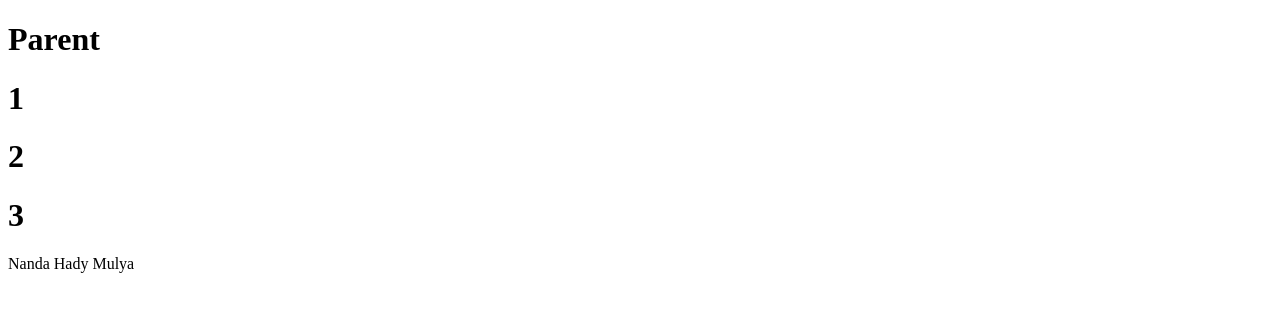
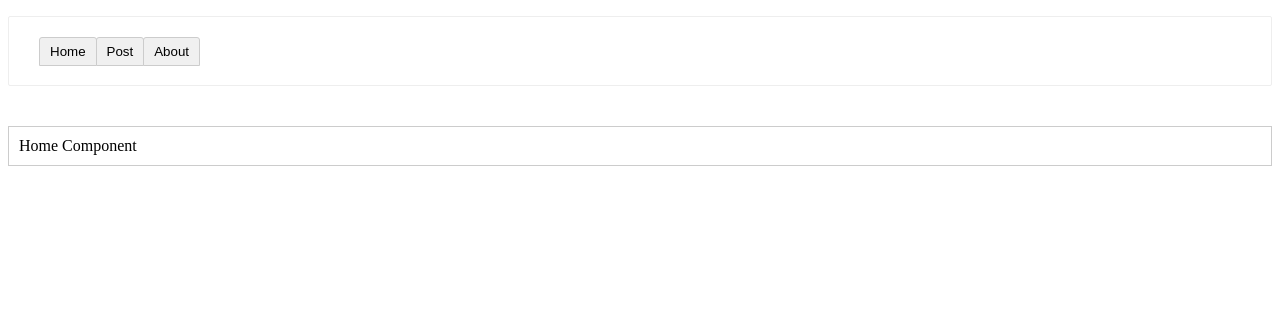
Before and after one commit to nandahadymulya/vue3-basic, a Vue app: page / in a window 1280 px wide. Shown: the top 312 px of the page. Built offline with nearby package versions, Linux system fonts and the light colour scheme.

Commit message:
feat: keep alive

```diff
--- a/src/App.vue
+++ b/src/App.vue
@@ -1,23 +1,64 @@
 <script>
-import ComponentOne from "./components/ComponentOne.vue";
+import Home from "./components/Home.vue";
+import Post from "./components/Post.vue";
+import About from "./components/About.vue";
+
 export default {
-  components: {
-    ComponentOne,
-  },
+  components: { Home, Post, About },
   data() {
     return {
-      author: "Nanda Hady Mulya",
+      currentTab: "Home",
+      tabs: ["Home", "Post", "About"],
     };
   },
-  provide() {
-    return {
-      providedAuthor: this.author,
-    };
+  computed: {
+    currentTabComponent() {
+      return this.currentTab.toLowerCase();
+    },
   },
 };
 </script>
 
 <template>
-  <h1>Parent</h1>
-  <component-one />
+  <div class="tab">
+    <button v-for="tab in tabs" :key="tab" :class="['tab-button', { active: currentTab === tab }]" @click="currentTab = tab">
+      {{ tab }}
+    </button>
+  </div>
+
+  <keep-alive>
+    <component :is="currentTabComponent" />
+  </keep-alive>
 </template>
+
+<style>
+.tab {
+  border: 1px solid #eeeeee;
+  border-radius: 2px;
+  padding: 20px 30px;
+  margin-top: 1em;
+  margin-bottom: 40px;
+  user-select: none;
+  overflow-x: auto;
+}
+.tab-button {
+  padding: 6px 10px;
+  border-top-left-radius: 3px;
+  border-top-right-radius: 3px;
+  border: 1px solid #cccccc;
+  cursor: pointer;
+  background-color: #f0f0f0;
+  margin-bottom: -1px;
+  margin-right: -1px;
+}
+.tab-button:hover {
+  background-color: #e0e0e0;
+}
+.tab-button:active {
+  background-color: #d0d0d0;
+}
+.tab-demo {
+  border: 1px solid #ccc;
+  padding: 10px;
+}
+</style>
--- /dev/null
+++ b/src/components/About.vue
@@ -0,0 +1,3 @@
+<template>
+  <div class="tab-demo">About Component</div>
+</template>
--- a/src/components/ComponentOne.vue
+++ /dev/null
@@ -1,14 +0,0 @@
-<script>
-import ComponentTwo from "./ComponentTwo.vue";
-
-export default {
-  components: {
-    ComponentTwo,
-  },
-};
-</script>
-
-<template>
-  <h1>1</h1>
-  <component-two />
-</template>
--- a/src/components/ComponentThree.vue
+++ /dev/null
@@ -1,9 +0,0 @@
-<script>
-export default {
-  inject: ["providedAuthor"],
-};
-</script>
-<template>
-  <h1>3</h1>
-  <p>{{ providedAuthor }}</p>
-</template>
--- a/src/components/ComponentTwo.vue
+++ /dev/null
@@ -1,13 +0,0 @@
-<script>
-import ComponentThree from "./ComponentThree.vue";
-export default {
-  components: {
-    ComponentThree,
-  },
-};
-</script>
-
-<template>
-  <h1>2</h1>
-  <component-three />
-</template>
--- /dev/null
+++ b/src/components/Home.vue
@@ -0,0 +1,3 @@
+<template>
+  <div class="tab-demo">Home Component</div>
+</template>
--- /dev/null
+++ b/src/components/Post.vue
@@ -0,0 +1,22 @@
+<script>
+export default {
+  data() {
+    return {
+      posts: [],
+    };
+  },
+  async created() {
+    const res = await fetch("https://swapi.dev/api/planets/");
+    const { results } = await res.json();
+    this.posts = results;
+  },
+};
+</script>
+<template>
+  <div class="tab-demo">
+    Post Componets
+    <div v-for="post in posts" :key="post">
+      <p>{{ post.name }}</p>
+    </div>
+  </div>
+</template>
```
